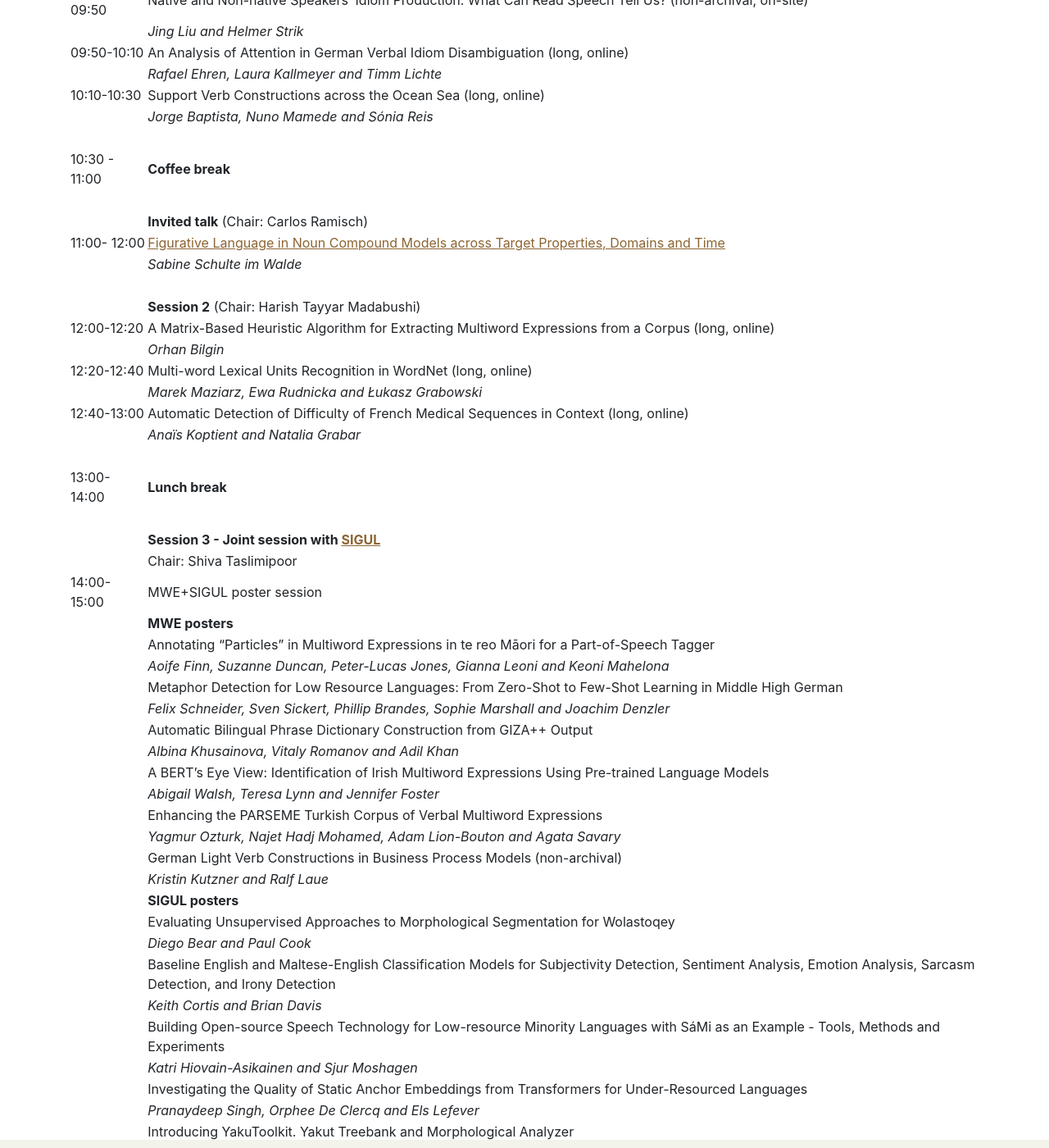
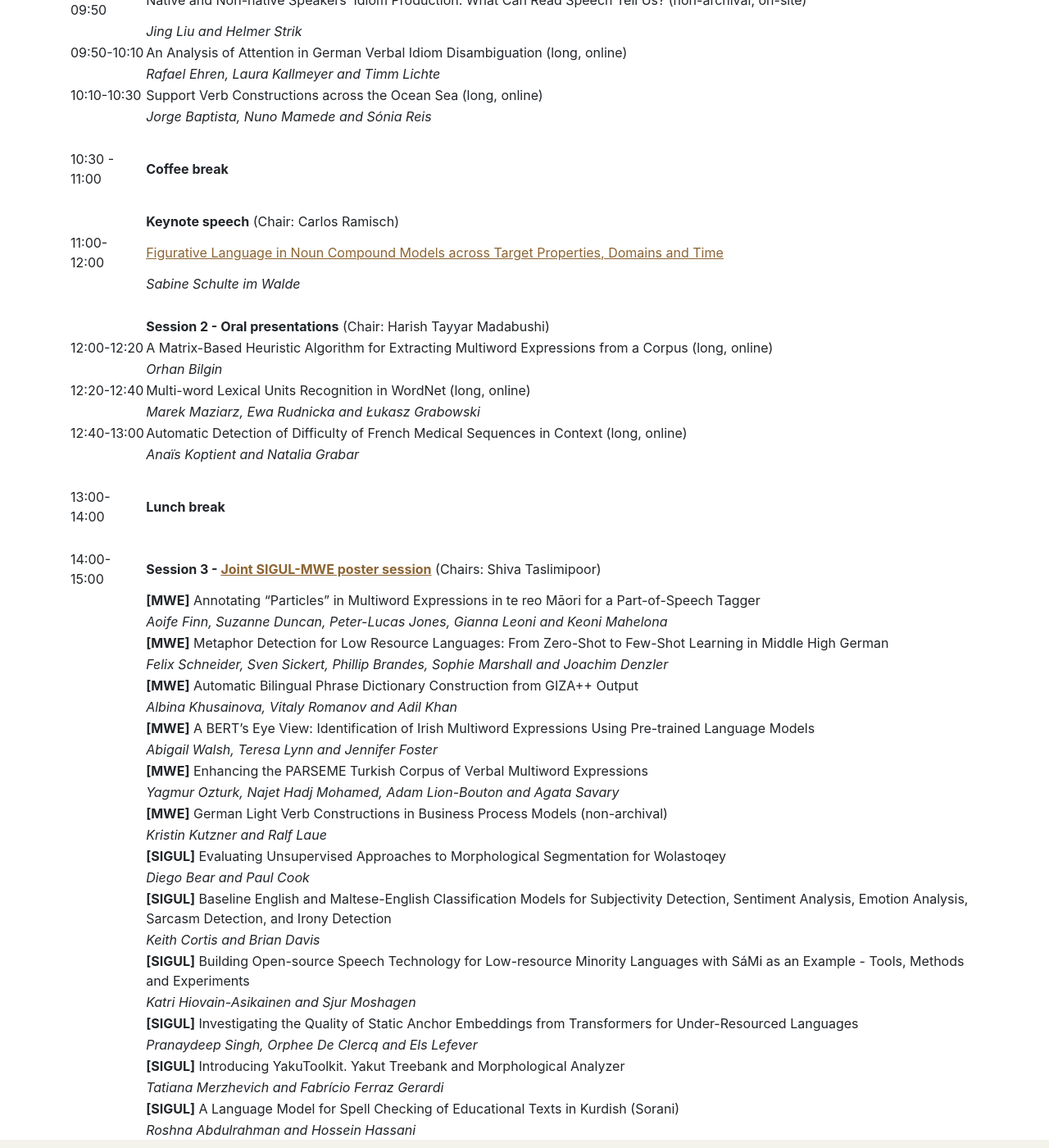
Before and after one commit to multiword/multiword.github.io, a Jekyll site: the page built from mwe2022/index.md, in a window 1280 px wide and 1400 px high, scrolled down 1334 px. Shown: the whole window at 82% size. Built offline with Jekyll 4.4.1, drawn with Linux system fonts in a browser that asks for light colours; comment, search, counter and statistics services are not loaded; some of the changed text lies outside the part shown.

Commit message:
Update chairs in MWE 2022

```diff
--- a/mwe2022/index.md
+++ b/mwe2022/index.md
@@ -60,7 +60,7 @@
 
 | 09:00-09:10&nbsp;&nbsp;| Opening |
 | | |
-|                | **Session 1** (Chair: Agata Savary) |
+|                | **Session 1 - Oral presentations** (Chair: Agata Savary) |
 | 09:10-09:25    | A General Framework for Detecting Metaphorical Collocations (short, on-site) |
 |                | *Marija Brkić Bakarić, Lucia Načinović Prskalo and Maja Popović* |
 | 09:25-09:40    | Improving Grammatical Error Correction for Multiword Expressions (short, on-site) |
@@ -74,11 +74,11 @@
 |                | |
 | 10:30 - 11:00  | **Coffee break** |
 |                | |
-|                | **Invited talk** (Chair: Carlos Ramisch) |
+|                | **Keynote speech** (Chair: Carlos Ramisch) |
 | 11:00- 12:00   | [Figurative Language in Noun Compound Models across Target Properties, Domains and Time](#keynotes) |
 |                | *Sabine Schulte im Walde*
 |                | |
-|                | **Session 2** (Chair: Harish Tayyar Madabushi) |
+|                | **Session 2 - Oral presentations** (Chair: Harish Tayyar Madabushi) |
 | 12:00-12:20    | A Matrix-Based Heuristic Algorithm for Extracting Multiword Expressions from a Corpus (long, online) |
 |                | *Orhan Bilgin* |
 | 12:20-12:40    | Multi-word Lexical Units Recognition in WordNet (long, online) |
@@ -88,46 +88,43 @@
 |                | |
 | 13:00- 14:00   | **Lunch break** |
 |                | |
-|                | **Session 3 - Joint session with [SIGUL](https://sigul-2022.ilc.cnr.it/)** |
-|                | Chair: Shiva Taslimipoor |
-| 14:00- 15:00   | MWE+SIGUL poster session |
-|                | **MWE posters** |
-|                | Annotating “Particles” in Multiword Expressions in te reo Māori for a Part-of-Speech Tagger |
+| 14:00- 15:00   | **Session 3 - [Joint SIGUL-MWE poster session](https://sigul-2022.ilc.cnr.it/)** (Chairs: Shiva Taslimipoor) |
+|                | **[MWE]** Annotating “Particles” in Multiword Expressions in te reo Māori for a Part-of-Speech Tagger |
 |                | *Aoife Finn, Suzanne Duncan, Peter-Lucas Jones, Gianna Leoni and Keoni Mahelona* |
-|                | Metaphor Detection for Low Resource Languages: From Zero-Shot to Few-Shot Learning in Middle High German |
+|                | **[MWE]** Metaphor Detection for Low Resource Languages: From Zero-Shot to Few-Shot Learning in Middle High German |
 |                | *Felix Schneider, Sven Sickert, Phillip Brandes, Sophie Marshall and Joachim Denzler* |
-|                | Automatic Bilingual Phrase Dictionary Construction from GIZA++ Output |
+|                | **[MWE]** Automatic Bilingual Phrase Dictionary Construction from GIZA++ Output |
 |                | *Albina Khusainova, Vitaly Romanov and Adil Khan* |
-|                | A BERT's Eye View: Identification of Irish Multiword Expressions Using Pre-trained Language Models |
+|                | **[MWE]** A BERT's Eye View: Identification of Irish Multiword Expressions Using Pre-trained Language Models |
 |                | *Abigail Walsh, Teresa Lynn and Jennifer Foster* |
-|                | Enhancing the PARSEME Turkish Corpus of Verbal Multiword Expressions |
+|                | **[MWE]** Enhancing the PARSEME Turkish Corpus of Verbal Multiword Expressions |
 |                | *Yagmur Ozturk, Najet Hadj Mohamed, Adam Lion-Bouton and Agata Savary* |
-|                | German Light Verb Constructions in Business Process Models (non-archival) |
+|                | **[MWE]** German Light Verb Constructions in Business Process Models (non-archival) |
 |                | *Kristin Kutzner and Ralf Laue* |
-|                | **SIGUL posters** |
-|                | Evaluating Unsupervised Approaches to Morphological Segmentation for Wolastoqey |
+|                | **[SIGUL]** Evaluating Unsupervised Approaches to Morphological Segmentation for Wolastoqey |
 |                | *Diego Bear and Paul Cook* |
-|                | Baseline English and Maltese-English Classification Models for Subjectivity Detection, Sentiment Analysis, Emotion Analysis, Sarcasm Detection, and Irony Detection |
+|                | **[SIGUL]** Baseline English and Maltese-English Classification Models for Subjectivity Detection, Sentiment Analysis, Emotion Analysis, Sarcasm Detection, and Irony Detection |
 |                | *Keith Cortis and Brian Davis* |
-|                | Building Open-source Speech Technology for Low-resource Minority Languages with SáMi as an Example - Tools, Methods and Experiments |
+|                | **[SIGUL]** Building Open-source Speech Technology for Low-resource Minority Languages with SáMi as an Example - Tools, Methods and Experiments |
 |                | *Katri Hiovain-Asikainen and Sjur Moshagen* |
-|                | Investigating the Quality of Static Anchor Embeddings from Transformers for Under-Resourced Languages |
+|                | **[SIGUL]** Investigating the Quality of Static Anchor Embeddings from Transformers for Under-Resourced Languages |
 |                | *Pranaydeep Singh, Orphee De Clercq and Els Lefever* |
-|                | Introducing YakuToolkit. Yakut Treebank and Morphological Analyzer |
+|                | **[SIGUL]** Introducing YakuToolkit. Yakut Treebank and Morphological Analyzer |
 |                | *Tatiana Merzhevich and Fabrí­cio Ferraz Gerardi* |
-|                | A Language Model for Spell Checking of Educational Texts in Kurdish (Sorani) |
+|                | **[SIGUL]** A Language Model for Spell Checking of Educational Texts in Kurdish (Sorani) |
 |                | *Roshna Abdulrahman and Hossein Hassani* |
-|                | SimRelUz: Similarity and Relatedness Scores as a Semantic Evaluation Dataset for Uzbek Language |
+|                | **[SIGUL]** SimRelUz: Similarity and Relatedness Scores as a Semantic Evaluation Dataset for Uzbek Language |
 |                | *Ulugbek Salaev, Elmurod Kuriyozov and Carlos Gómez-Rodríguez* |
-|                | ENRICH4ALL: A First Luxembourgish BERT Model for a Multilingual Chatbot |
+|                | **[SIGUL]** ENRICH4ALL: A First Luxembourgish BERT Model for a Multilingual Chatbot |
 |                | *Dimitra Anastasiou* |
 |                | |
-| 15:00- 16:00   | **Invited talk:** [Multiword Expressions and the Low-Resource Scenario from the Perspective of a Local Oral Culture](#keynotes) |
+|                | **[Joint SIGUL-MWE keynote speech](https://sigul-2022.ilc.cnr.it/)** (Chair: TBA) |
+| 15:00- 16:00   | [Multiword Expressions and the Low-Resource Scenario from the Perspective of a Local Oral Culture](#keynotes) |
 |                | *Steven Bird*
 |                | |
 | 16:00 - 16:30  | **Coffee break** |
 |                | |
-|                | **Session 4** (Chair: Teresa Lynn) |
+|                | **Session 4 - Oral presentations** (Chair: Teresa Lynn) |
 | 16:30-16:40    | Compound-internal Anaphora: Evidence from Acceptability Judgements on Italian Argumental Compounds (non-archival, online) |
 |                | *Irene Lami and Joost van de Weijer* |
 | 16:40-16:50    | Light Verb Constructions in Corpora of Historical English (non-archival, online) |
```
